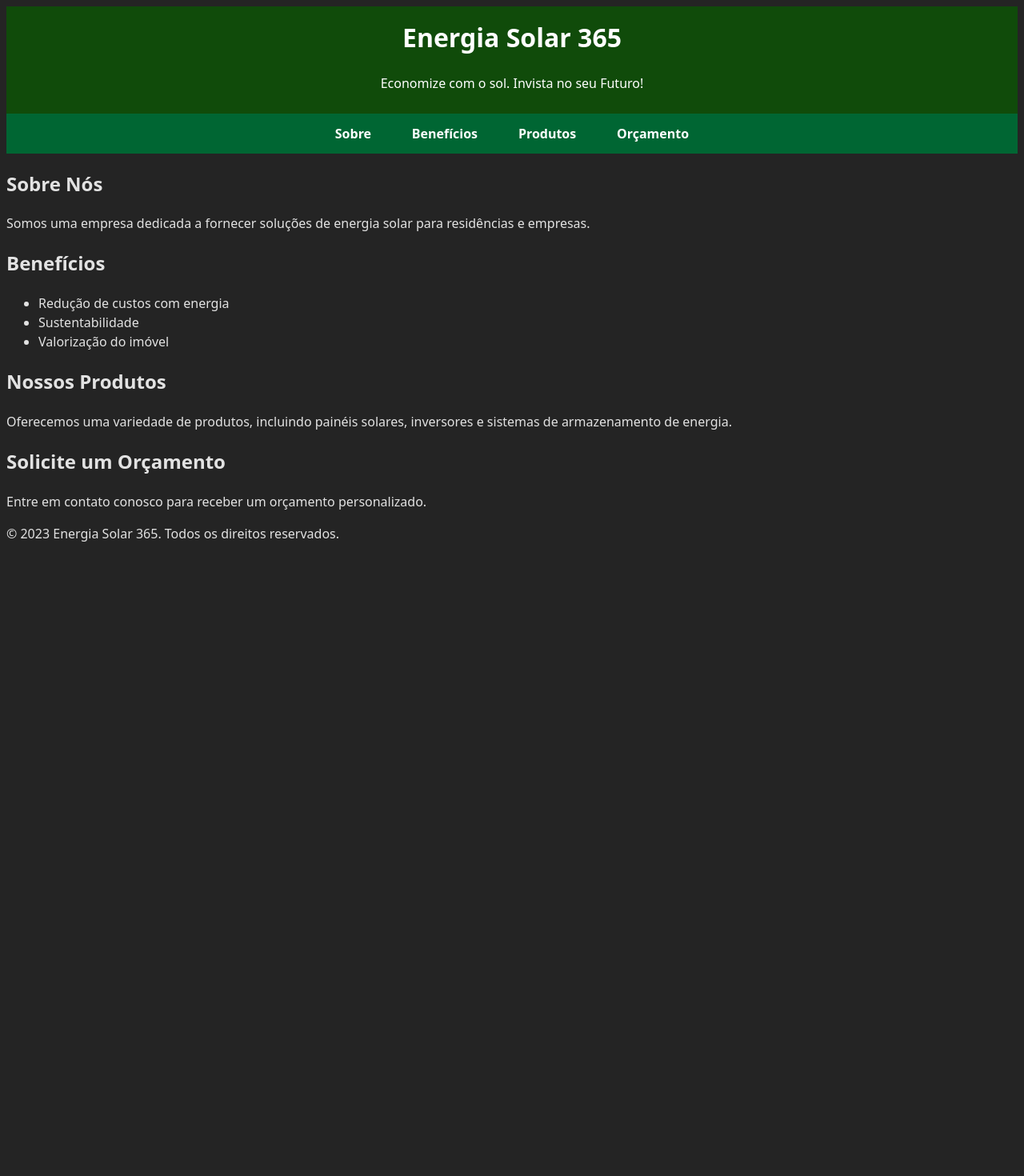
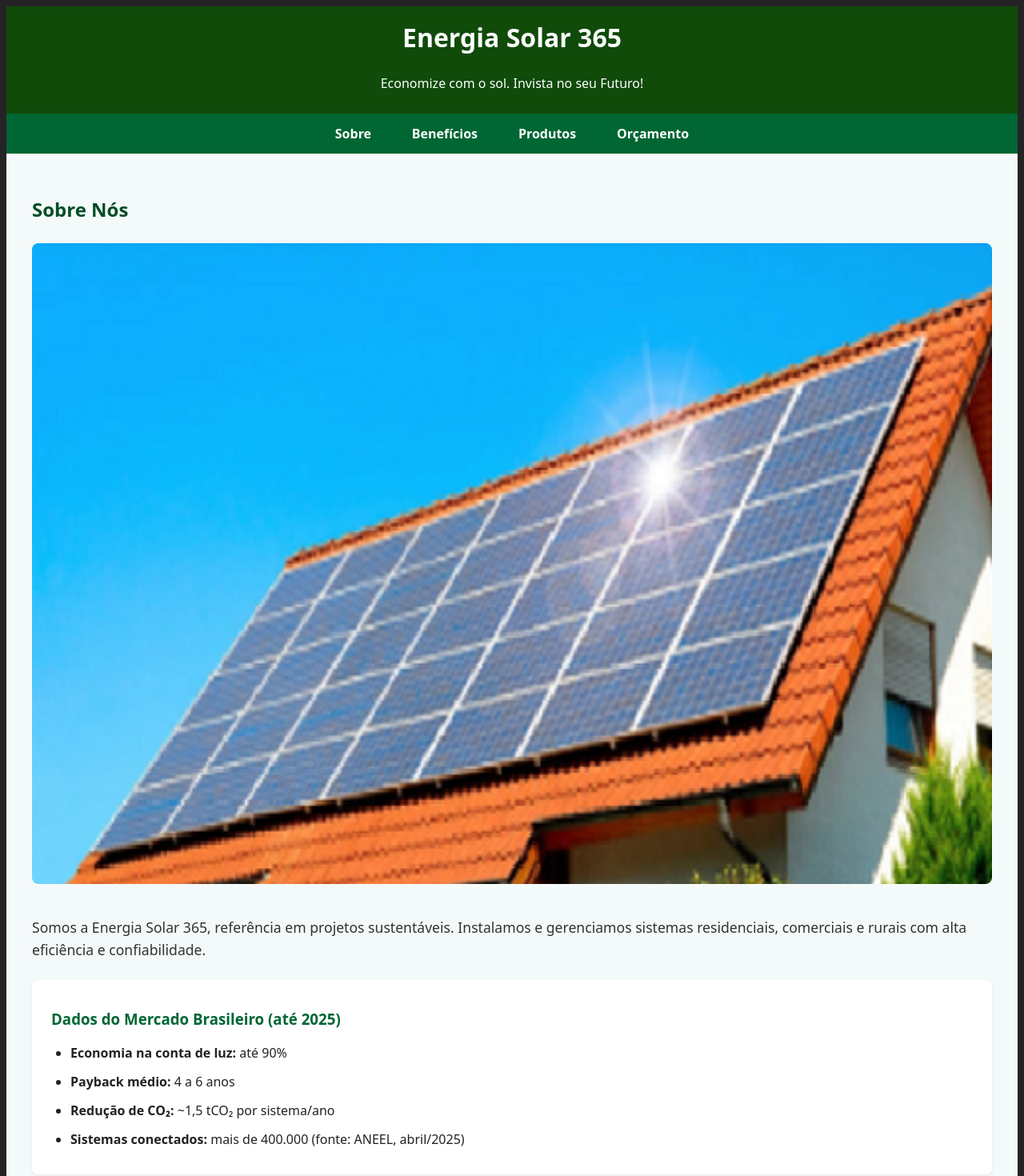
Before and after one commit to AdenilsonNegri/M2_semana_8, a React (Vite) app in the folder meu-app-react/: page / in a window 1280 px wide. Shown: the top 1470 px of the page at 80% size. Before the commit the page ends 800 px from the top, so only its background shows below. Built offline with nearby package versions, Linux system fonts and the light colour scheme.

Commit message:
Componente/ Sobre Nos

```diff
--- a/meu-app-react/src/App.jsx
+++ b/meu-app-react/src/App.jsx
@@ -1,44 +1,22 @@
 import "./App.css";
 import Navbar from "./components/Navbar";
 import Header from "./components/Header";
+import SobreNos from "./components/SobreNos";
 function App() {
 
   return (
     <div>
-
 
       <header className="header-app">
         <h1>Energia Solar 365</h1>
         <p>Economize com o sol. Invista no seu Futuro!</p>
       </header>
 
-    <Navbar />
+      <Navbar className="navbar-app"/>
 
-      <main>
-        <section id="Sobre">
-          <h2>Sobre Nós</h2>
-          <p>Somos uma empresa dedicada a fornecer soluções de energia solar para residências e empresas.</p>
-        </section>
 
-        <section id="Benefícios">
-          <h2>Benefícios</h2>
-          <ul>
-            <li>Redução de custos com energia</li>
-            <li>Sustentabilidade</li>
-            <li>Valorização do imóvel</li>
-          </ul>
-        </section>
 
-        <section id="Produtos">
-          <h2>Nossos Produtos</h2>
-          <p>Oferecemos uma variedade de produtos, incluindo painéis solares, inversores e sistemas de armazenamento de energia.</p>
-        </section>
-
-        <section id="Orçamento">
-          <h2>Solicite um Orçamento</h2>
-          <p>Entre em contato conosco para receber um orçamento personalizado.</p>
-        </section>
-      </main>
+      <SobreNos />
 
       <footer className="footer-app">
         <p>&copy; 2023 Energia Solar 365. Todos os direitos reservados.</p>
--- a/meu-app-react/src/components/Header.css
+++ b/meu-app-react/src/components/Header.css
@@ -2,7 +2,7 @@
   background-color: #104b0a;
   color: #fff;
   padding: 10px;
-
+  text-align: center;
   display: flex;
   flex-direction: column;
 
--- /dev/null
+++ b/meu-app-react/src/components/SobreNos.css
@@ -0,0 +1,48 @@
+.sobre-nos {
+  padding: 2rem;
+  max-width: 1200px;
+  margin: auto;
+  background-color: #f4fafa;
+
+}
+
+.sobre-nos h2 {
+  color: #004d26;
+  margin-bottom: 1.5rem;
+}
+
+.imagem-solar {
+  width: 100%;
+  border-radius: 8px;
+  margin-bottom: 1rem;
+}
+
+.descricao {
+  font-size: 1.1rem;
+  line-height: 1.6;
+  margin-bottom: 1.5rem;
+  color: #333;
+}
+
+.dados-mercado {
+  background-color: #fff;
+  padding: 1rem 1.5rem;
+  border-radius: 8px;
+  box-shadow: 0 2px 6px rgba(0,0,0,0.05);
+}
+
+.dados-mercado h3 {
+  color: #006633;
+  margin-bottom: 1rem;
+}
+
+.dados-mercado ul {
+  list-style-type: disc;
+  padding-left: 1.5rem;
+}
+
+.dados-mercado li {
+  margin-bottom: 0.75rem;
+  font-size: 1rem;
+  color: #222;
+}
--- /dev/null
+++ b/meu-app-react/src/components/SobreNos.jsx
@@ -0,0 +1,29 @@
+import React from "react";
+import "./SobreNos.css";
+import painelSolar from "../assets/painel-solar.png"; // ajuste conforme a pasta
+
+const SobreNos = () => {
+  return (
+    <section id="sobre-nos" className="sobre-nos">
+      <h2>Sobre Nós</h2>
+
+      <img src={painelSolar} alt="Painel solar sobre telhado" className="imagem-solar" />
+
+      <p className="descricao">
+        Somos a Energia Solar 365, referência em projetos sustentáveis. Instalamos e gerenciamos sistemas residenciais, comerciais e rurais com alta eficiência e confiabilidade.
+      </p>
+
+      <div className="dados-mercado">
+        <h3>Dados do Mercado Brasileiro (até 2025)</h3>
+        <ul>
+          <li><strong>Economia na conta de luz:</strong> até 90%</li>
+          <li><strong>Payback médio:</strong> 4 a 6 anos</li>
+          <li><strong>Redução de CO₂:</strong> ~1,5 tCO₂ por sistema/ano</li>
+          <li><strong>Sistemas conectados:</strong> mais de 400.000 (fonte: ANEEL, abril/2025)</li>
+        </ul>
+      </div>
+    </section>
+  );
+};
+
+export default SobreNos;
```
Also changed, not shown: meu-app-react/src/assets/painel-solar.png (added).
